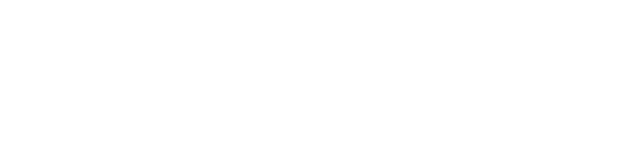
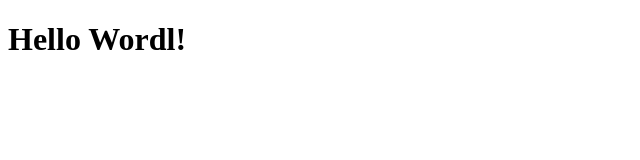
Before and after one commit to shambhusharma44/Web-developement, a plain HTML site: page index.html in a window 1280 px wide. Shown: the whole page, without its empty margins (0-640 px from the left). Drawn offline with Linux system fonts and the light colour scheme.

Commit message:
Added heading

```diff
--- a/index.html
+++ b/index.html
@@ -8,7 +8,7 @@
 </head>
 
 <body>
-
+<h1>Hello Wordl!</h1>
 </body>
 
 </html>
```
